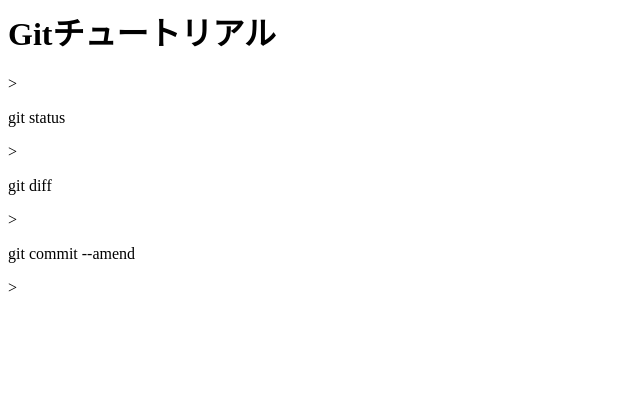
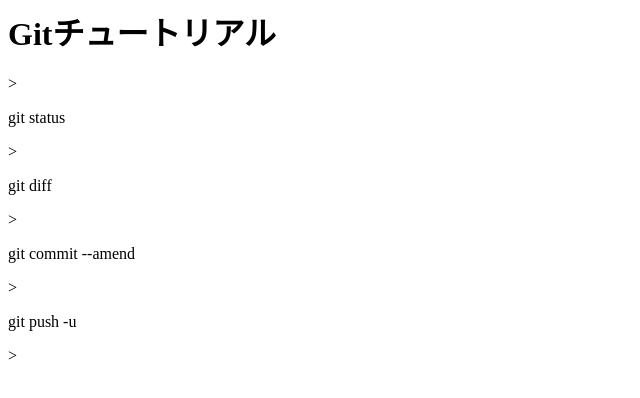
Before and after one commit to strk4500/git_tutorial, a plain HTML site: page index.html in a window 1280 px wide. Shown: the whole page, without its empty margins (0-640 px from the left). Drawn offline with Linux system fonts and the light colour scheme.

Commit message:
git push -uを追記

```diff
--- a/index.html
+++ b/index.html
@@ -2,3 +2,4 @@
 <p>git status</p>>
 <p>git diff</p>>
 <p>git commit --amend</p>>
+<p>git push -u</p>>
```
